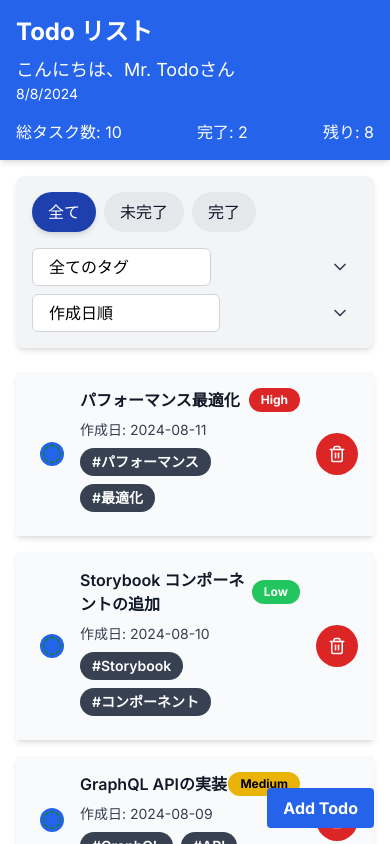
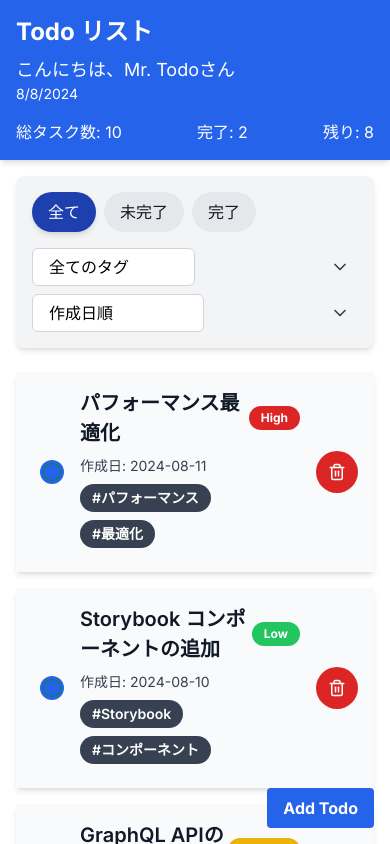
Before and after one commit to ca-terumi-k/jest-next-tutorial, a Next.js app: page / in a window 390 px wide. Built offline with nearby package versions, Linux system fonts and the light colour scheme.

Commit message:
fix レスポンシブ

```diff
--- a/app/globals.css
+++ b/app/globals.css
@@ -1,3 +1,19 @@
 @tailwind base;
 @tailwind components;
 @tailwind utilities;
+
+@media (max-width: 768px) {
+    h3.font-semibold {
+        font-size: 1.25em; /* 小画面用にサイズ調整 */
+    }
+    li {
+        padding: 2em 1em;
+    }
+}
+
+@media (max-width: 480px) {
+    .px-4 {
+        padding-left: 1rem; /* スペースを調整 */
+        padding-right: 1rem;
+    }
+}
```
